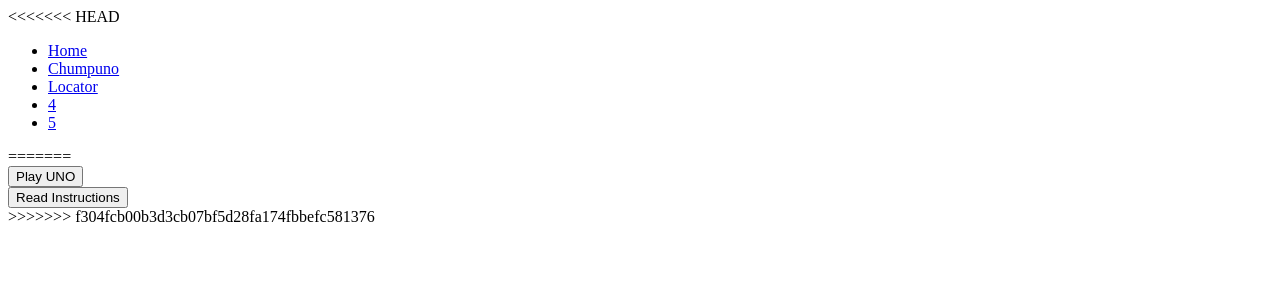
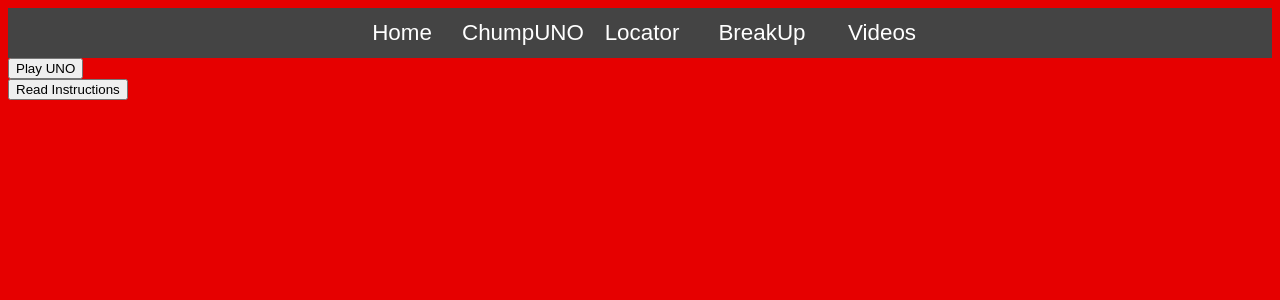
Before and after one commit to yelenaman/Chump-Campaign, a Python web app: template templates/unohome.html in a window 1280 px wide. Shown: the top 300 px of the page. Run offline with Jinja, Linux system fonts and the light colour scheme; the template is opened without the code that fills it, so the values that code supplies are empty.

Commit message:
Nav bar optimization

```diff
--- a/css/unohome.css
+++ b/css/unohome.css
@@ -0,0 +1,44 @@
+body{
+  background-color: #E60000;
+}
+
+.nav ul {
+  list-style: none;
+  background-color: #444;
+  text-align: center;
+  padding: 0;
+  margin: 0;
+}
+
+.nav li {
+  font-family: 'Oswald', sans-serif;
+  font-size: 1.2em;
+  line-height: 40px;
+  height: 40px;
+  border-bottom: 1px solid #888;
+}
+
+.nav a {
+  text-decoration: none;
+  color: #fff;
+  display: block;
+  transition: .3s background-color;
+}
+
+.nav a:hover {
+  background-color: #FF0000;
+}
+
+@media screen and (min-width: 600px) {
+  .nav li {
+    width: 120px;
+    border-bottom: none;
+    height: 50px;
+    line-height: 50px;
+    font-size: 1.4em;
+  }
+
+.nav li {
+    display: inline-block;
+    margin-right: -4px;
+}
--- a/templates/unogame.html
+++ b/templates/unogame.html
@@ -14,10 +14,10 @@
         <div class="nav">
           <ul>
             <li class="one"><a href="../templates/home.html">Home</a></li>
-            <li class="two"><a href="../templates/unogame.html">Chumpuno</a></li>
+            <li class="two"><a href="../templates/unogame.html">ChumpUNO</a></li>
             <li class="three"><a href="../templates/locator.html">Locator</a></li>
-            <li class="four"><a href="#">4</a></li>
-            <li class="five"><a href="#">5</a></li>
+            <li class="four"><a href="../templates/dump.html">BreakUp</a></li>
+            <li class="five"><a href="../templates/videoSearch.html">Videos</a></li>
           </ul>
         </div>
       </header>
--- a/templates/unohome.html
+++ b/templates/unohome.html
@@ -7,21 +7,19 @@
     <link rel="icon" type="image/png" href="../pictures/Chipmunk.png"/>
   </head>
   <body>
-<<<<<<< HEAD
     <div class="navigationbar">
       <header>
         <div class="nav">
           <ul>
             <li class="one"><a href="../templates/home.html">Home</a></li>
-            <li class="two"><a href="../templates/unogame.html">Chumpuno</a></li>
+            <li class="two"><a href="../templates/unogame.html">ChumpUNO</a></li>
             <li class="three"><a href="../templates/locator.html">Locator</a></li>
-            <li class="four"><a href="#">4</a></li>
-            <li class="five"><a href="#">5</a></li>
+            <li class="four"><a href="../templates/dump.html">BreakUp</a></li>
+            <li class="five"><a href="../templates/videoSearch.html">Videos</a></li>
           </ul>
         </div>
       </header>
     </div>
-=======
     <form id="gameButton" action="/unogame">
     <input type="submit" value="Play UNO">
     </form>
@@ -30,6 +28,5 @@
     <input type="submit" value="Read Instructions">
     </form>
 
->>>>>>> f304fcb00b3d3cb07bf5d28fa174fbbefc581376
   </body>
 </html>
```
Also changed, not shown: css/locator.css (+41 -0 lines), css/unogame.css (+41 -0 lines), templates/locator.html (+3 -14 lines).
